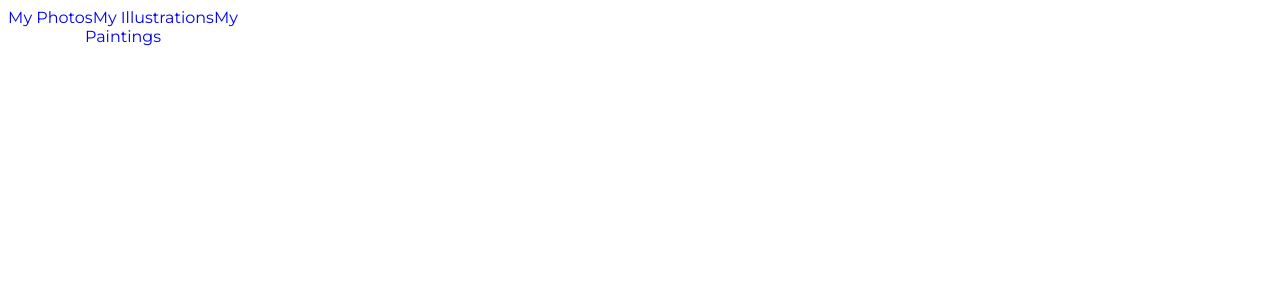
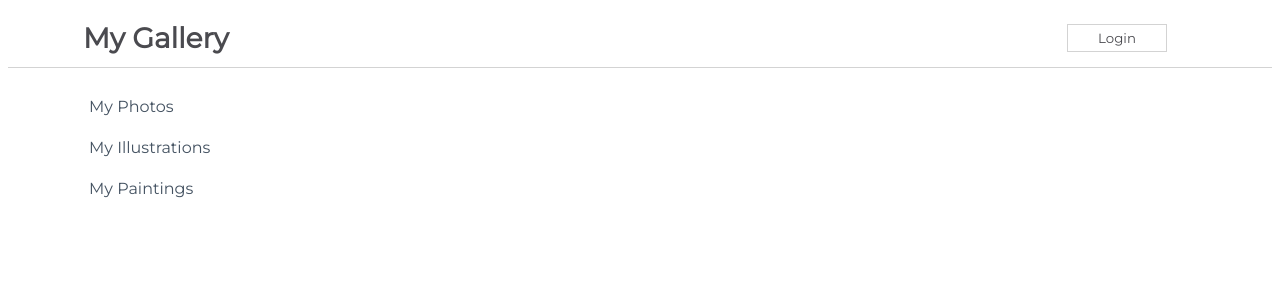
Before and after one commit to MBilalQureshi/react-ci-challenges, a React (Create React App) app in the folder my-app/: page / in a window 1280 px wide. Shown: the top 300 px of the page. Built offline with nearby package versions, Linux system fonts and the light colour scheme.

Commit message:
Import code from previous challenge

```diff
--- a/my-app/src/App.js
+++ b/my-app/src/App.js
@@ -1,11 +1,15 @@
 import css from './App.module.css';
 import Sidebar from "./components/Sidebar";
+import NavBarSimple from "./components/NavBarSimple";
+import NavBarForm from "./components/NavBarForm";
 
 function App() {
   return (
     <div className={css.App}>
       {/* Add your components here */}
       <Sidebar />
+      {/* <NavBarSimple /> */}
+      <NavBarForm />
     </div>
   );
 }
--- /dev/null
+++ b/my-app/src/components/NavBarChild.js
@@ -0,0 +1,26 @@
+import React from 'react'
+
+function NavBarChild(props) {
+  return (
+    <div>
+        {
+            props.isLoggedIn ? (
+                <form>
+                    <label>Username</label>
+                    <input type="text"></input>
+                    <label>Password</label>
+                    <input type='password'></input>
+                    <button onClick={props.handleClick}>Submit</button>
+                </form>
+            ) :
+            (
+                <button onClick={props.handleClick}>
+                    Login
+                </button>
+            )
+        }
+    </div>
+  )
+}
+
+export default NavBarChild
--- /dev/null
+++ b/my-app/src/components/NavBarForm.js
@@ -0,0 +1,34 @@
+import css from './css/NavBarForm.module.css'
+import React, { Component } from 'react'
+import NavBarChild from './NavBarChild'
+
+export class NavBarForm extends Component {
+    constructor(props) {
+      super(props)
+
+      this.state = {
+        isLoggedIn : false,
+      }
+    }
+
+    handleClick = () =>{
+        this.setState((prevProps,prevState) => {
+            return{
+                isLoggedIn : prevState.isLoggedIn === true ? false : true,
+            }
+        })
+    }
+
+  render() {
+    return (
+        <div class={css.NavBar}>
+        <h1>
+            My Gallery
+        </h1>
+        <NavBarChild isLoggedIn={this.state.isLoggedIn} handleClick={this.handleClick}/>
+        </div>
+    )
+  }
+}
+
+export default NavBarForm
--- /dev/null
+++ b/my-app/src/components/NavBarSimple.js
@@ -0,0 +1,43 @@
+import React from 'react'
+import css from "./css/NavBarSimple.module.css"
+
+class NavBarSimple extends React.Component{
+    constructor (props){
+        super(props)
+        this.state = {
+            message : "Hello, guest!",
+            buttonText: "log in",
+        }
+    }
+
+
+    handleClick(){
+        this.setState((prevState, prevProps) => {
+
+            return{
+                message : prevState.message === "Hello, guest!" ? "Welcome back, user!" : "Hello, guest!",
+                buttonText: prevState.buttonText === "log in" ? "log out" : "log in",
+
+            }
+        })
+
+    }
+    render (){
+        return(
+            <div class={css.NavBar}>
+                <h1>
+                    My Gallery
+                </h1>
+                <span>
+                    {this.state.message}
+                </span>
+                <button onClick={()=> this.handleClick()}>
+                    {this.state.buttonText}
+                </button>
+
+            </div>
+        )
+    }
+}
+
+export default NavBarSimple;
--- a/my-app/src/components/Sidebar.js
+++ b/my-app/src/components/Sidebar.js
@@ -1,8 +1,9 @@
 import React from 'react'
+import css from './css/Sidebar.module.css'
 
 function Sidebar() {
     return (
-        <div>
+        <div class={css.sidebar}>
             <a href = "#." target= "_blank">My Photos</a>
             <a href = "#." target= "_blank">My Illustrations</a>
             <a href = "#." target= "_blank">My Paintings</a>
```
Also changed, not shown: 1 other file (tests, documents, lock files or other folders).
